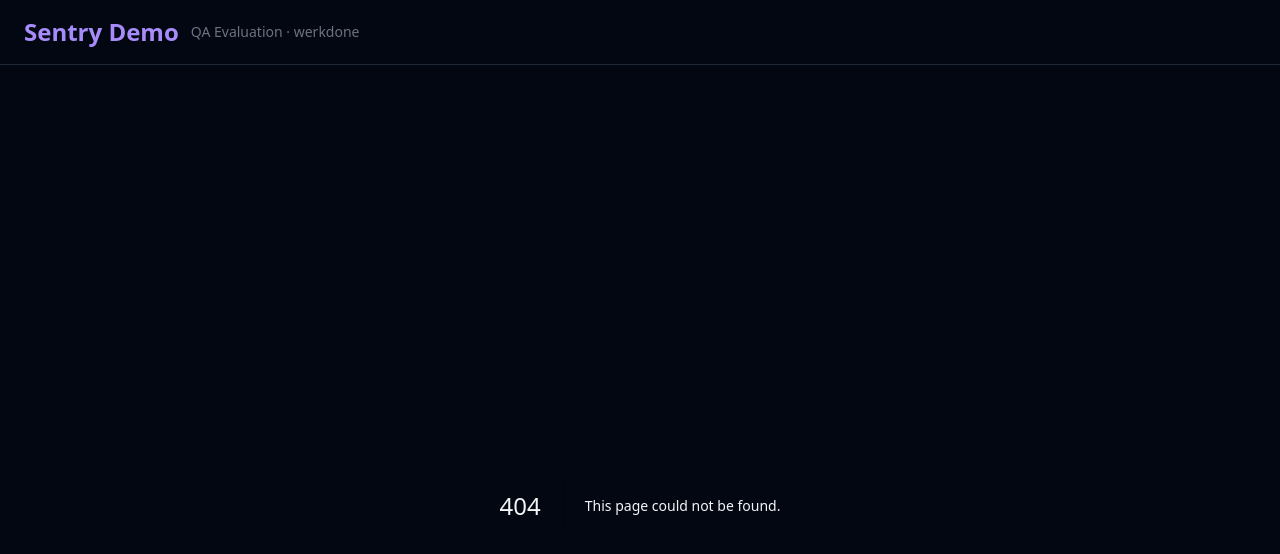
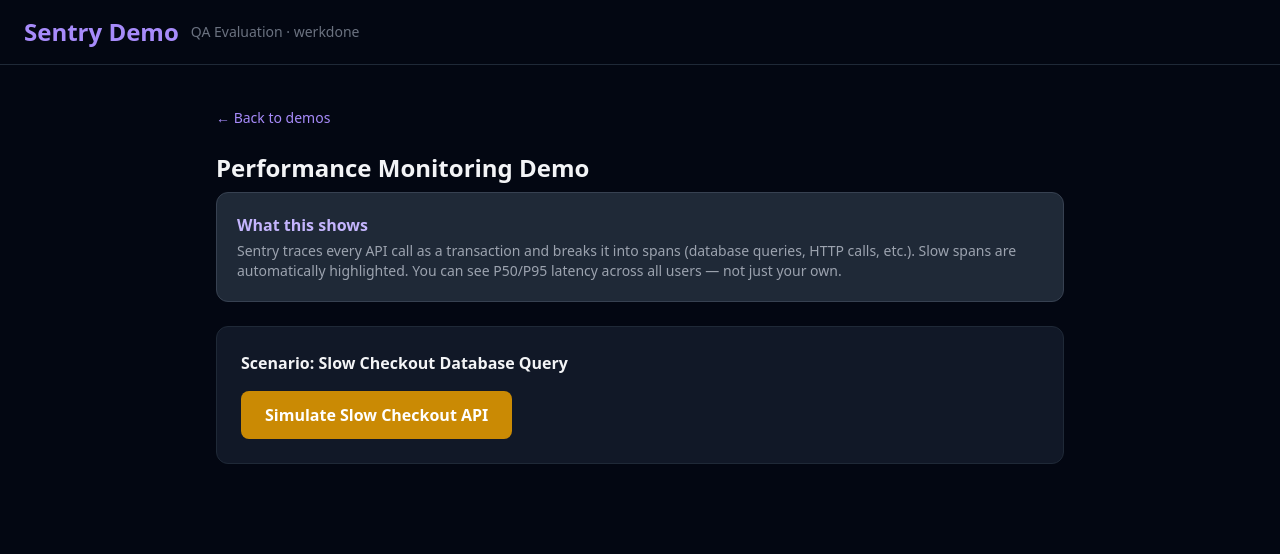
Before and after one commit to lukydwisaputra/sentry-simulation, a Next.js app: page /demo/performance in a window 1280 px wide. Before the commit this address had no page. Shown: the top 554 px of the page. Built offline with nearby package versions, Linux system fonts and the light colour scheme.

Commit message:
feat: add performance monitoring demo page

```diff
--- /dev/null
+++ b/src/app/demo/performance/page.tsx
@@ -0,0 +1,81 @@
+"use client";
+
+import { useState } from "react";
+import Link from "next/link";
+
+type Status = "idle" | "loading" | "done";
+
+export default function PerformanceDemoPage() {
+  const [status, setStatus] = useState<Status>("idle");
+  const [duration, setDuration] = useState<number | null>(null);
+
+  async function triggerSlowCall() {
+    setStatus("loading");
+    const start = Date.now();
+    await fetch("/api/slow-route");
+    setDuration(Date.now() - start);
+    setStatus("done");
+  }
+
+  return (
+    <div>
+      <Link href="/" className="text-violet-400 text-sm mb-6 inline-block hover:underline">
+        ← Back to demos
+      </Link>
+
+      <h2 className="text-2xl font-bold mb-2">Performance Monitoring Demo</h2>
+
+      <div className="bg-gray-800 rounded-xl p-5 mb-6 border border-gray-700">
+        <h3 className="font-semibold text-violet-300 mb-1">What this shows</h3>
+        <p className="text-gray-400 text-sm">
+          Sentry traces every API call as a transaction and breaks it into spans (database queries, HTTP calls, etc.).
+          Slow spans are automatically highlighted. You can see P50/P95 latency across all users — not just your own.
+        </p>
+      </div>
+
+      <div className="bg-gray-900 rounded-xl p-6 border border-gray-800">
+        <h3 className="font-semibold mb-4">Scenario: Slow Checkout Database Query</h3>
+
+        {status === "idle" && (
+          <button
+            onClick={triggerSlowCall}
+            className="bg-yellow-600 hover:bg-yellow-700 text-white font-semibold px-6 py-3 rounded-lg transition-colors"
+          >
+            Simulate Slow Checkout API
+          </button>
+        )}
+
+        {status === "loading" && (
+          <div className="flex items-center gap-3 text-yellow-400">
+            <span className="animate-spin text-xl">⏳</span>
+            <span>Calling /api/slow-route — this will take ~3 seconds...</span>
+          </div>
+        )}
+
+        {status === "done" && (
+          <div>
+            <div className="bg-yellow-950 border border-yellow-700 rounded-lg px-4 py-3 mb-4">
+              <p className="text-yellow-300 font-mono text-sm">
+                Response received in {duration}ms — a 3s database query was traced as a span.
+              </p>
+            </div>
+            <p className="text-gray-400 text-sm mb-4">
+              Open your{" "}
+              <a href="https://sentry.io" target="_blank" rel="noopener noreferrer" className="text-violet-400 underline">
+                Sentry Performance
+              </a>{" "}
+              tab — find the <code className="bg-gray-800 px-1 rounded">GET /api/slow-route</code> transaction and expand
+              the span waterfall to see the <code className="bg-gray-800 px-1 rounded">checkout.database.query</code> span.
+            </p>
+            <button
+              onClick={() => { setStatus("idle"); setDuration(null); }}
+              className="text-sm text-gray-500 hover:text-gray-300 underline"
+            >
+              Reset
+            </button>
+          </div>
+        )}
+      </div>
+    </div>
+  );
+}
```
